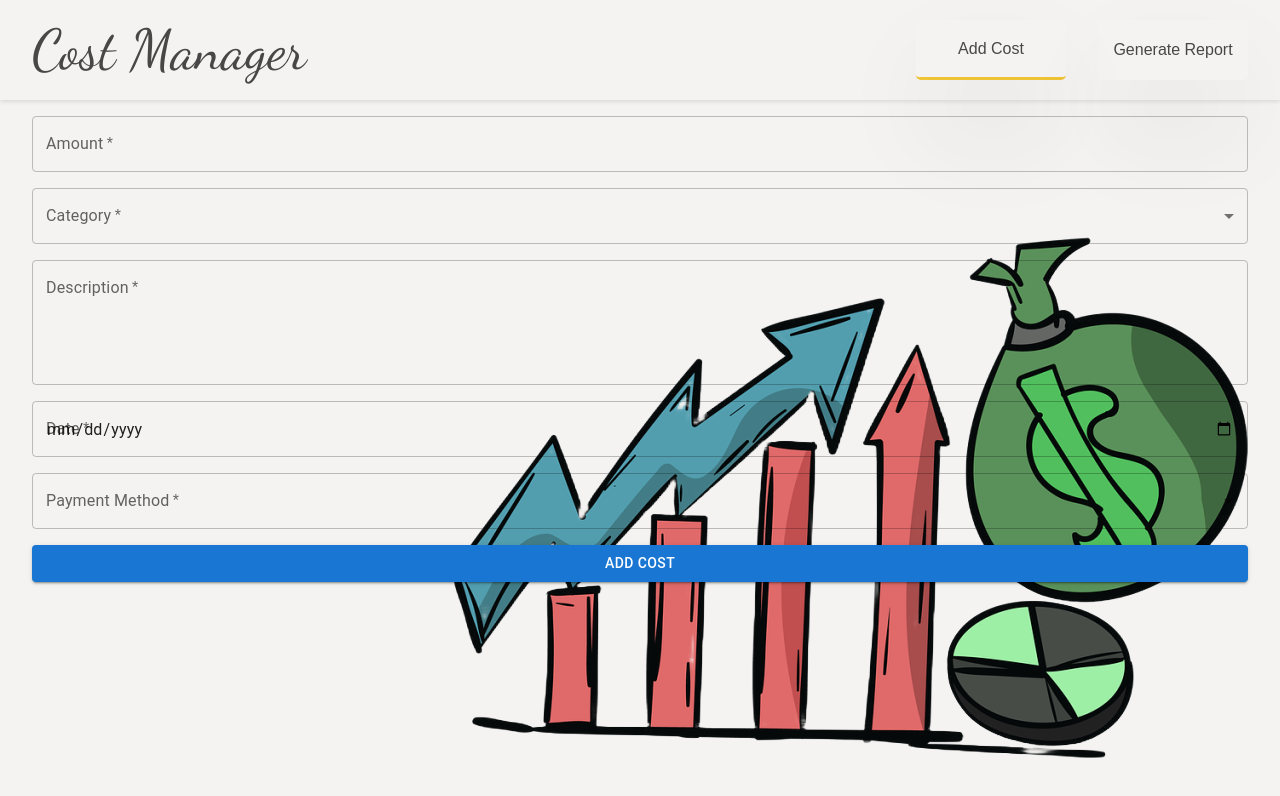
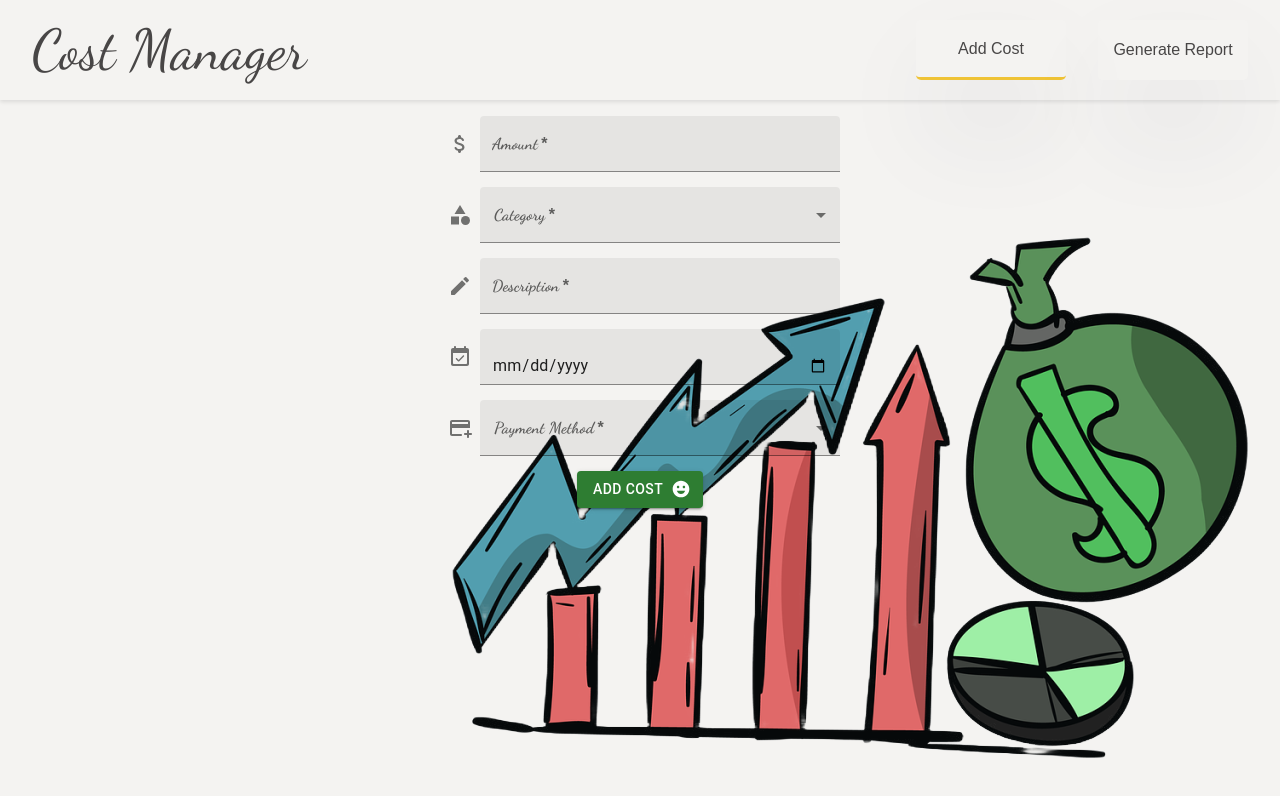
Before and after one commit to DanielPodolsky/Costs-Management-System, a React (Vite) app: page / in a window 1280 px wide. Shown: the top 796 px of the page. Built offline with nearby package versions, Linux system fonts and the light colour scheme.

Commit message:
Added more MUI components. UI is way better

```diff
--- a/src/components/AddCostSection/AddCostSection.jsx
+++ b/src/components/AddCostSection/AddCostSection.jsx
@@ -11,6 +11,25 @@ import {
   InputLabel,
 } from "@mui/material";
 import dayjs from "dayjs"; // Import dayjs for date handling
+import AttachMoneyRoundedIcon from '@mui/icons-material/AttachMoneyRounded';
+import {
+  ShoppingCart,  // for groceries
+  Power,         // for utilities
+  DirectionsCar, // for transportation
+  Theaters,      // for entertainment
+  LocalHospital, // for healthcare
+  School,         // for education
+  Payments,      // for the default/select option
+  Money,         // for cash
+  CreditCard,    // for credit card
+  PaymentsTwoTone, // for debit card
+  AccountBalance  // for bank transfer
+} from '@mui/icons-material';
+import { Category } from '@mui/icons-material';
+import CreateRoundedIcon from '@mui/icons-material/CreateRounded';
+import EventAvailableRoundedIcon from '@mui/icons-material/EventAvailableRounded';
+import AddCardRoundedIcon from '@mui/icons-material/AddCardRounded';
+import EmojiEmotionsIcon from '@mui/icons-material/EmojiEmotions';
 
 function AddCostSection() {
   const [formData, setFormData] = useState({
@@ -64,72 +83,109 @@ function AddCostSection() {
         component="form"
         onSubmit={handleSubmit}
         sx={{
-          "& .MuiFormControl-root": { mb: 2, width: "100%" },
+          display: 'flex',
+          flexDirection: 'column',
+          gap: '15px',
+          alignItems: 'center',
+          '& .MuiFormControl-root': {
+            width: '400px'  // Fixed width for all form controls
+          },
+          '& .MuiTextField-root': {
+            width: '400px'  // Same width for TextFields
+          },
+          '& .MuiBox-root': {
+            width: '400px'  // Same width for nested Box components
+          },
+          '& .MuiInputLabel-root': {  // Will style all input labels
+            fontWeight: 700,
+            fontFamily: '"Dancing Script", serif',
+            fontOpticalSizing: 'auto'
+          },
         }}
       >
-        <TextField
-          label="Amount"
-          type="number"
-          required
-          onChange={handleInputChange}
-          name="amount"
-          value={formData.amount}
-        />
 
-        <FormControl required>
+        <Box sx={{ display: 'flex', alignItems: 'center' }}>
+          <AttachMoneyRoundedIcon sx={{ color: 'action.active', ml: 1, mr: 1, my: 0.5 }} />
+          <TextField id="amount" label="Amount" variant="filled" type="number" required onChange={handleInputChange} name="amount" value={formData.amount}/>
+        </Box>
+
+        <Box sx={{ display: 'flex', alignItems: 'center'}}>
+          <Category sx={{ color: 'action.active', ml: 1, mr: 1, my: 0.5 }} />
+          <FormControl required>
           <InputLabel>Category</InputLabel>
           <Select
+            id="category"
             label="Category"
             onChange={handleInputChange}
             name="category"
             value={formData.category}
+            variant="filled"
           >
-            <MenuItem value="">Select a category</MenuItem>
-            <MenuItem value="groceries">Groceries</MenuItem>
-            <MenuItem value="utilities">Utilities</MenuItem>
-            <MenuItem value="transportation">Transportation</MenuItem>
-            <MenuItem value="entertainment">Entertainment</MenuItem>
-            <MenuItem value="healthcare">Healthcare</MenuItem>
-            <MenuItem value="education">Education</MenuItem>
+            <MenuItem value=""><em>Select a category</em></MenuItem>
+            <MenuItem value="groceries">
+              <ShoppingCart sx={{ mr: 1 }} /> Groceries
+            </MenuItem>
+            <MenuItem value="utilities">
+              <Power sx={{ mr: 1 }} /> Utilities
+            </MenuItem>
+            <MenuItem value="transportation">
+              <DirectionsCar sx={{ mr: 1 }} /> Transportation
+            </MenuItem>
+            <MenuItem value="entertainment">
+              <Theaters sx={{ mr: 1 }} /> Entertainment
+            </MenuItem>
+            <MenuItem value="healthcare">
+              <LocalHospital sx={{ mr: 1 }} /> Healthcare
+            </MenuItem>
+            <MenuItem value="education">
+              <School sx={{ mr: 1 }} /> Education
+            </MenuItem>
           </Select>
         </FormControl>
+        </Box>
 
-        <TextField
-          label="Description"
-          multiline
-          rows={4}
-          required
-          onChange={handleInputChange}
-          name="description"
-          value={formData.description}
-        />
+        <Box sx={{ display: 'flex', alignItems: 'center' }}>
+          <CreateRoundedIcon sx={{ color: 'action.active', ml: 1, mr: 1, my: 0.5 }} />
+          <TextField id="description" label="Description" multiline required onChange={handleInputChange} name="description" value={formData.description} variant="filled"/>
+        </Box>
 
-        <TextField
-          label="Date"
-          type="date"
-          required
-          onChange={handleInputChange}
-          name="date"
-          value={formData.date}
-        />
+        <Box sx={{ display: 'flex', alignItems: 'center' }}>
+          <EventAvailableRoundedIcon sx={{ color: 'action.active', ml: 1, mr: 1, my: 0.5 }} />
+          <TextField id="date" type="date" required onChange={handleInputChange} name="date" value={formData.date} variant="filled"/>
+        </Box>
 
-        <FormControl required>
+        <Box sx={{ display: 'flex', alignItems: 'center' }}>
+          <AddCardRoundedIcon sx={{ color: 'action.active', ml: 1, mr: 1, my: 0.5 }} />
+          <FormControl required>
           <InputLabel>Payment Method</InputLabel>
           <Select
+            id="payment-method"
             label="Payment Method"
             onChange={handleInputChange}
             name="paymentMethod"
             value={formData.paymentMethod}
+            variant="filled"
           >
-            <MenuItem value="">Select payment method</MenuItem>
-            <MenuItem value="cash">Cash</MenuItem>
-            <MenuItem value="credit">Credit Card</MenuItem>
-            <MenuItem value="debit">Debit Card</MenuItem>
-            <MenuItem value="transfer">Bank Transfer</MenuItem>
+            <MenuItem value="">
+              <Payments sx={{ mr: 1 }} /> Select payment method
+            </MenuItem>
+            <MenuItem value="cash">
+              <Money sx={{ mr: 1 }} /> Cash
+            </MenuItem>
+            <MenuItem value="credit">
+              <CreditCard sx={{ mr: 1 }} /> Credit Card
+            </MenuItem>
+            <MenuItem value="debit">
+              <PaymentsTwoTone sx={{ mr: 1 }} /> Debit Card
+            </MenuItem>
+            <MenuItem value="transfer">
+              <AccountBalance sx={{ mr: 1 }} /> Bank Transfer
+            </MenuItem>
           </Select>
         </FormControl>
+        </Box>
 
-        <Button type="submit" variant="contained" color="primary" fullWidth>
+        <Button type="submit" variant="contained" color="success" endIcon={<EmojiEmotionsIcon/>}>
           Add Cost
         </Button>
       </Box>
--- a/src/components/GenerateReportSection/GenerateReportSection.jsx
+++ b/src/components/GenerateReportSection/GenerateReportSection.jsx
@@ -2,8 +2,17 @@ import './GenerateReportSection.css'
 import { useEffect, useRef } from 'react';
 import { Chart } from 'chart.js/auto';
 import { dbService } from '../../scripts/database.js';
-import { Button } from '@mui/material';
 import SummarizeIcon from '@mui/icons-material/Summarize';
+import { MonthCalendar } from '@mui/x-date-pickers/MonthCalendar';
+import {
+    TextField,
+    Select,
+    MenuItem,
+    Button,
+    Box,
+    FormControl,
+    InputLabel,
+  } from "@mui/material";
 
 function GenerateReportSection() {
     const chartRef = useRef(null);
@@ -41,13 +50,13 @@ function GenerateReportSection() {
                     responsive: true,
                     plugins: {
                         legend: {
-                            position: 'right',
-                            labels: { color: '#ffffff' }
+                            position: 'top',
+                            labels: { color: '#484646' }
                         },
                         title: {
                             display: true,
                             text: `Expenses by Category - ${new Date(year, month).toLocaleString('default', { month: 'long' })} ${year}`,
-                            color: '#ffffff'
+                            color: '#484646'
                         }
                     }
                 }
@@ -68,27 +77,57 @@ function GenerateReportSection() {
     return (
         <>
             <section>
-                <form onSubmit={handleSubmit} className="form">
-                    <div className="input-group">
-                        <label htmlFor="monthPicker">Select Month and Year:</label>
-                        <input
-                            type="month"
-                            id="monthPicker"
-                            name="monthPicker"
-                            required
+                <Box
+                    component="form"
+                    onSubmit={handleSubmit}
+                    sx={{
+                        display: 'flex',
+                        flexDirection: 'column',
+                        gap: '15px',
+                        alignItems: 'center'
+                    }}
+                >
+                    <Box sx={{
+                        display: 'flex',
+                        flexDirection: 'column',
+                        gap: '15px',
+                        width: '400px'
+                        }}
+                    >
+                        <TextField
+                        id="monthPicker"
+                        label="Select Month and Year"
+                        type="month"
+                        required
+                        fullWidth
+                        variant="filled"  // To match your other inputs
+                        sx={{
+                            '& .MuiInputLabel-root': {  // This targets the label
+                              fontWeight: 400,
+                              fontFamily: '"Dancing Script", serif',
+                              fontOpticalSizing: 'auto',
+                            }
+                          }}
                         />
                         <Button startIcon={<SummarizeIcon/>}
                             type="submit"
                             variant='contained'
-                            color='primary'
+                            color='success'
+                            sx={{ width: 'auto', alignSelf: 'center' }}
                         >
                             Generate me a report!
                         </Button>
-                    </div>
-                </form>
-                <div className="chart-container">
-                    <canvas ref={chartRef} />
-                </div>
+
+
+                        <Box
+                            sx={{
+                                mt: 2  // margin top
+                            }}
+                        >
+                            <canvas ref={chartRef} className='chart-container' />
+                        </Box>
+                    </Box>
+                </Box>
             </section>
         </>
     );
--- a/src/components/Navbar/Navbar.css
+++ b/src/components/Navbar/Navbar.css
@@ -13,7 +13,6 @@
     font-family: "Dancing Script", serif;
     font-optical-sizing: auto;
     font-weight: 400;
-    font-style: normal;
 }
 
 .nav-links {
@@ -36,7 +35,6 @@
     border-radius: 5px;
 }
 
-
 .nav-link:hover {
     background-color: #EFC336;
     color: #F4F3F1;
@@ -46,9 +44,6 @@
     border-bottom: 3px solid #EFC336;
 }
 
-.nav-link:visited {
-                 /* Keeps the same color as unvisited */
-}
 
 .nav-link::before,
 .nav-link::after {
@@ -59,17 +54,17 @@
   height: 100%;
 }
 
-.btn4 {
+.btn {
     overflow: hidden;
 }
 
-.btn4:after {
+.btn:after {
     left: -100%;
     clip-path: polygon(10% 0, 70% 0, 90% 100%, 30% 100%);
     background-color: rgba(255, 255, 255, 0.6);
     transition: all 300ms ease;
 }
 
-.btn4:hover::after {
+.btn:hover::after {
     left: 100%;
 }
--- a/src/components/Navbar/Navbar.jsx
+++ b/src/components/Navbar/Navbar.jsx
@@ -13,10 +13,10 @@ function Navbar( { activeSection, onSectionChange } ) {
             <nav className="navbar">
                 <div className="nav-brand">Cost Manager</div>
                 <div className="nav-links">
-                    <a href="#" id="addCostLink" className={`nav-link ${activeSection === 'add-cost' ? 'active' : '' } btn4`} onClick={() => handleClick('add-cost')}>
+                    <a href="#" id="addCostLink" className={`nav-link ${activeSection === 'add-cost' ? 'active' : '' } btn`} onClick={() => handleClick('add-cost')}>
                         Add Cost
                     </a>
-                    <a href="#" id="generateReportLink" className={`nav-link ${activeSection === 'generate' ? 'active' : '' } btn4`} onClick={() => handleClick('generate')}>
+                    <a href="#" id="generateReportLink" className={`nav-link ${activeSection === 'generate' ? 'active' : '' } btn`} onClick={() => handleClick('generate')}>
                         Generate Report
                     </a>
                 </div>
```
